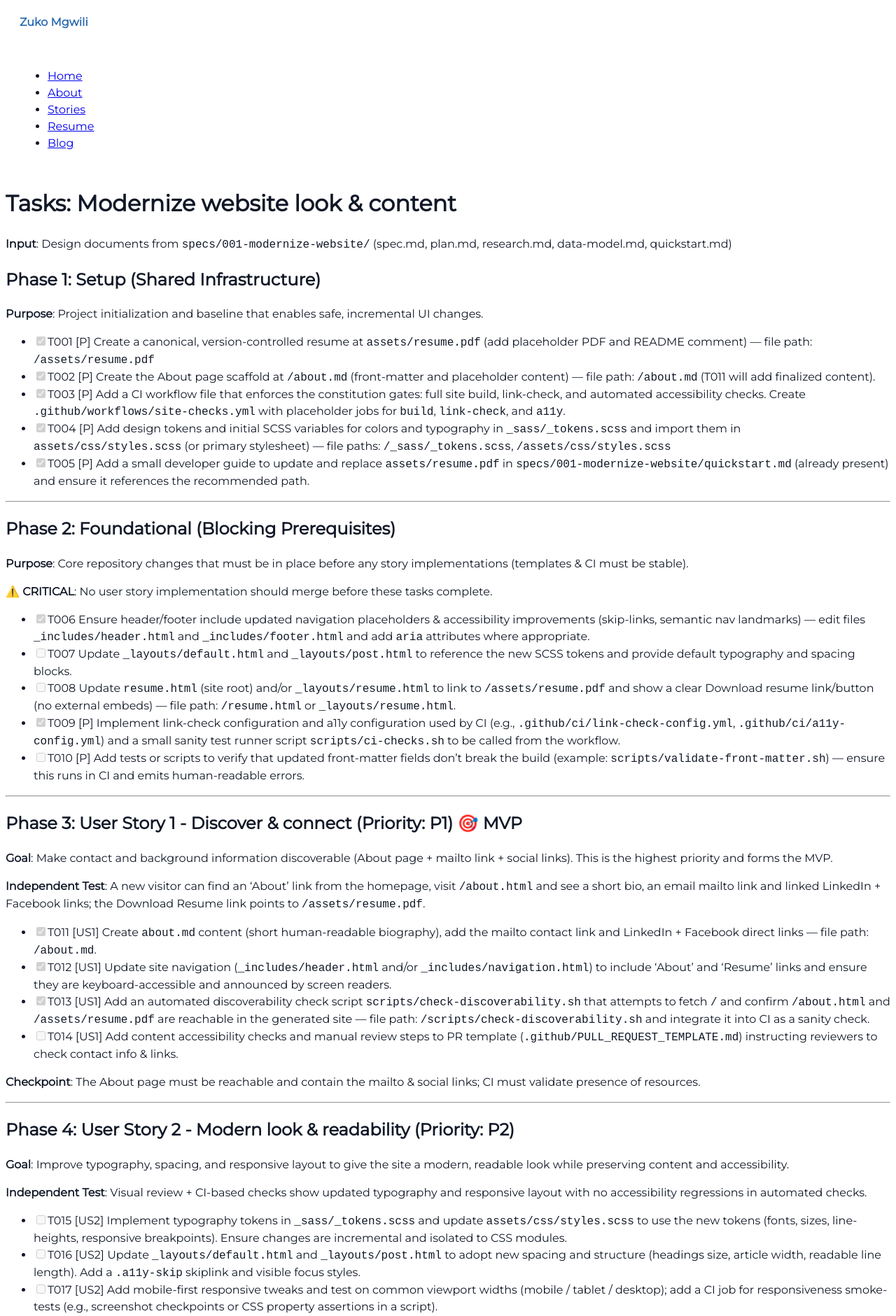
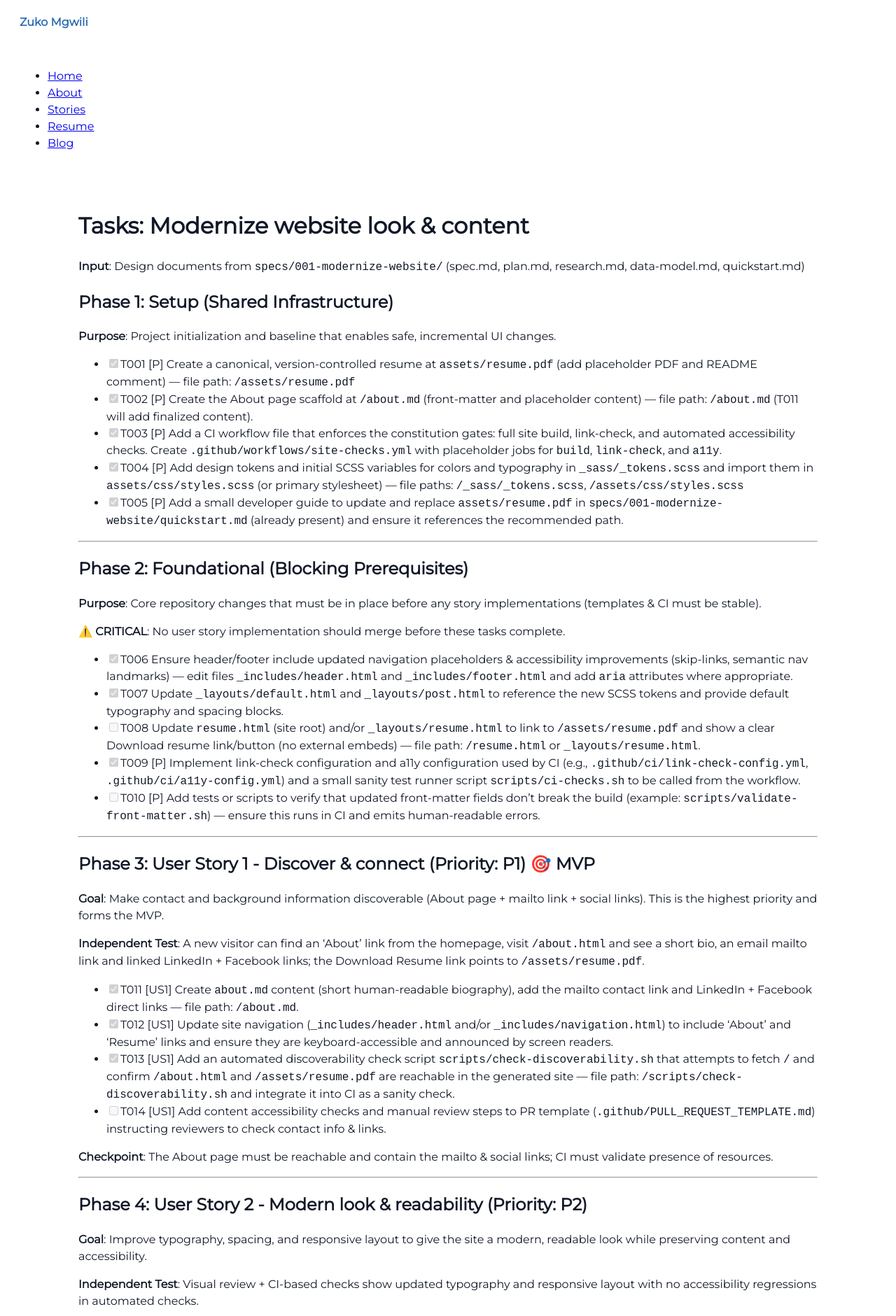
Before and after one commit to zukomgwili/zukomgwili.github.io, a Jekyll site: the page built from specs/001-modernize-website/tasks.md, in a window 1280 px wide. Shown: the top 1881 px of the page at 70% size. Built offline with Jekyll 4.4.1, drawn with Linux system fonts in a browser that asks for light colours; our own code applies the rules of GitHub Pages for plain Markdown files.

Commit message:
style(001-modernize-website): layout tokens + default typography/spacing for default & post layouts (T007)

```diff
--- a/_layouts/default.html
+++ b/_layouts/default.html
@@ -1,8 +1,9 @@
 <!DOCTYPE html>
 <html lang="en">
 
-<head>
+  <head>
   <meta charset="UTF-8" />
+    <meta name="viewport" content="width=device-width, initial-scale=1" />
   <title>{{ page.title }}</title>
   <link rel="preconnect" href="https://fonts.googleapis.com" />
   <link rel="preconnect" href="https://fonts.gstatic.com" crossorigin />
@@ -12,11 +13,13 @@
   <link rel="stylesheet" type="text/css" href="/assets/css/styles.css" />
 </head>
 
-<body>
+  <body class="site-body">
   {% include header.html %}
 
   <main id="main-content" role="main">
-    {{ content }}
+    <div class="wrap content-wrapper">
+      {{ content }}
+    </div>
   </main>
   {% include footer.html %}
 </body>
--- a/_sass/main.scss
+++ b/_sass/main.scss
@@ -40,21 +40,25 @@ body {
   border-bottom: 1px solid lighten($bg, 6%);
   padding: $space-sm $space-md;
 }
+
 .site-branding {
   display: flex;
   flex-direction: column;
   gap: $space-xs;
   margin-bottom: $space-sm;
 }
+
 .site-title {
   font-weight: 700;
   color: $brand-color;
   text-decoration: none;
 }
+
 .site-description {
   color: $muted;
   font-size: 0.9rem;
 }
+
 .site-footer {
   border-top: 1px solid lighten($bg, 6%);
   padding: $space-md;
@@ -62,7 +66,43 @@ body {
   font-size: 0.9rem;
   background: transparent;
 }
+
 .site-footer .wrap {
   max-width: 66rem;
   margin: 0 auto;
 }
+
+/* page container & content */
+.wrap {
+  max-width: 66rem;
+  margin: 0 auto;
+  padding: 0 $space-md;
+}
+
+.content-wrapper {
+  padding: $space-lg 0;
+}
+
+/* article / post styles */
+.post {
+  max-width: 48rem;
+  margin: 0 auto;
+  padding: $space-md 0;
+}
+.post-header {
+  margin-bottom: $space-md;
+}
+.post-title {
+  font-size: 2rem;
+  line-height: 1.15;
+  margin: 0 0 $space-sm 0;
+}
+.post-meta {
+  color: $muted;
+  font-size: 0.9rem;
+  margin: 0 0 $space-md 0;
+}
+.post-content img {
+  max-width: 100%;
+  height: auto;
+}
--- a/specs/001-modernize-website/tasks.md
+++ b/specs/001-modernize-website/tasks.md
@@ -25,7 +25,7 @@ description: "Task list for feature implementation: Modernize website look & con
 **⚠️ CRITICAL**: No user story implementation should merge before these tasks complete.
 
  - [x] T006 Ensure header/footer include updated navigation placeholders & accessibility improvements (skip-links, semantic nav landmarks) — edit files `_includes/header.html` and `_includes/footer.html` and add `aria` attributes where appropriate.
-- [ ] T007 Update `_layouts/default.html` and `_layouts/post.html` to reference the new SCSS tokens and provide default typography and spacing blocks.
+- [x] T007 Update `_layouts/default.html` and `_layouts/post.html` to reference the new SCSS tokens and provide default typography and spacing blocks.
 - [ ] T008 Update `resume.html` (site root) and/or `_layouts/resume.html` to link to `/assets/resume.pdf` and show a clear Download resume link/button (no external embeds) — file path: `/resume.html` or `_layouts/resume.html`.
  - [x] T009 [P] Implement link-check configuration and a11y configuration used by CI (e.g., `.github/ci/link-check-config.yml`, `.github/ci/a11y-config.yml`) and a small sanity test runner script `scripts/ci-checks.sh` to be called from the workflow.
 - [ ] T010 [P] Add tests or scripts to verify that updated front-matter fields don't break the build (example: `scripts/validate-front-matter.sh`) — ensure this runs in CI and emits human-readable errors.
```
Also changed, not shown: _layouts/post.html (+10 -3 lines).
